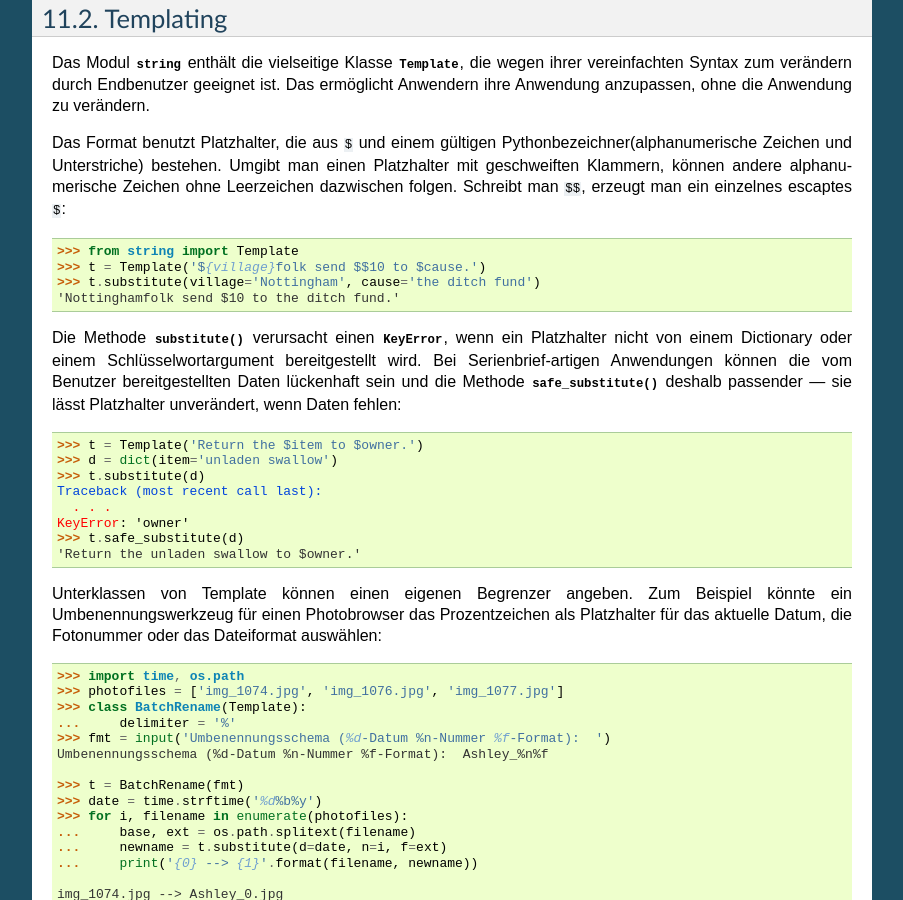
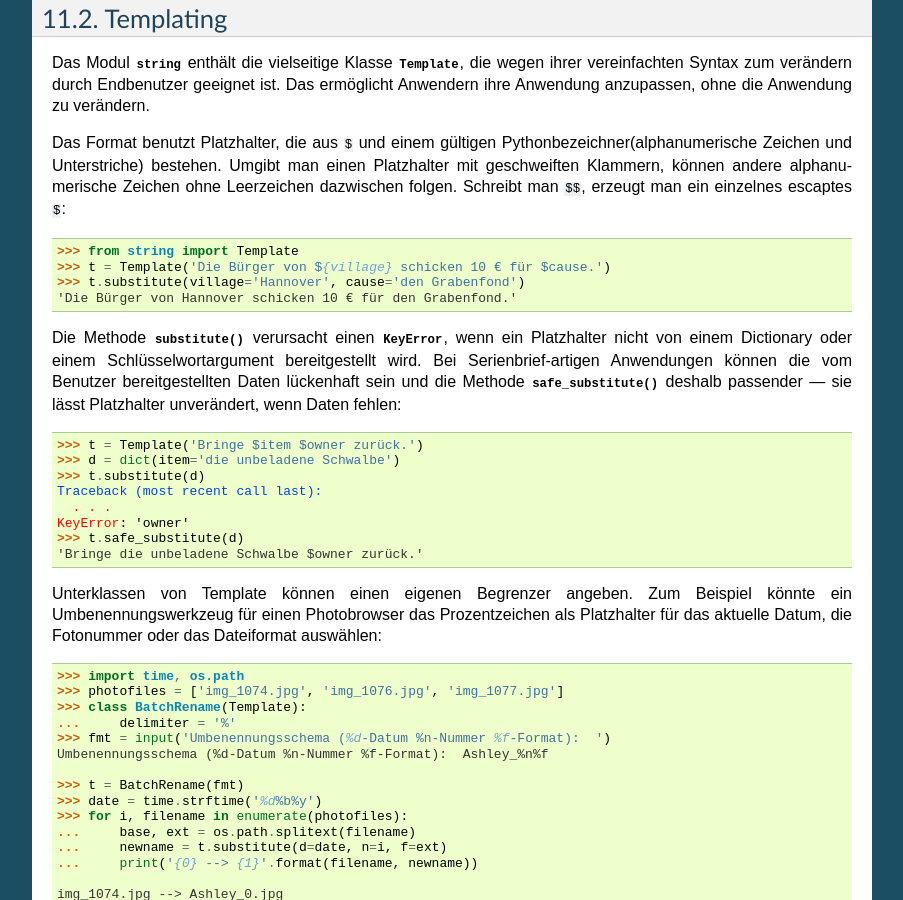
Before and after one commit to cofi/py-tutorial-de, a Sphinx documentation site: the page built from source/stdlib2.rst, in a window 1280 px wide and 900 px high, scrolled down 1215 px. Shown: the whole window, without its empty margins (198-1101 px from the left). Built offline with Sphinx 7.4.7, drawn with Linux system fonts in a browser that asks for light colours.

Commit message:
Translated remaining examples (Issue #80).

```diff
--- a/source/stdlib2.rst
+++ b/source/stdlib2.rst
@@ -87,9 +87,9 @@ Zeichen ohne Leerzeichen dazwischen folgen. Schreibt man ``$$``, erzeugt man ein
 einzelnes escaptes ``$``::
 
    >>> from string import Template
-   >>> t = Template('${village}folk send $$10 to $cause.')
-   >>> t.substitute(village='Nottingham', cause='the ditch fund')
-   'Nottinghamfolk send $10 to the ditch fund.'
+   >>> t = Template('Die Bürger von ${village} schicken 10 € für $cause.')
+   >>> t.substitute(village='Hannover', cause='den Grabenfond')
+   'Die Bürger von Hannover schicken 10 € für den Grabenfond.'
 
 Die Methode :meth:`substitute` verursacht einen :exc:`KeyError`, wenn ein
 Platzhalter nicht von einem Dictionary oder einem Schlüsselwortargument
@@ -97,14 +97,14 @@ bereitgestellt wird. Bei Serienbrief-artigen Anwendungen können die vom Benutze
 bereitgestellten Daten lückenhaft sein und die Methode :meth:`safe_substitute`
 deshalb passender --- sie lässt Platzhalter unverändert, wenn Daten fehlen::
 
-   >>> t = Template('Return the $item to $owner.')
-   >>> d = dict(item='unladen swallow')
+   >>> t = Template('Bringe $item $owner zurück.')
+   >>> d = dict(item='die unbeladene Schwalbe')
    >>> t.substitute(d)
    Traceback (most recent call last):
      . . .
    KeyError: 'owner'
    >>> t.safe_substitute(d)
-   'Return the unladen swallow to $owner.'
+   'Bringe die unbeladene Schwalbe $owner zurück.'
 
 Unterklassen von Template können einen eigenen Begrenzer angeben. Zum Beispiel
 könnte ein Umbenennungswerkzeug für einen Photobrowser das Prozentzeichen als
```
